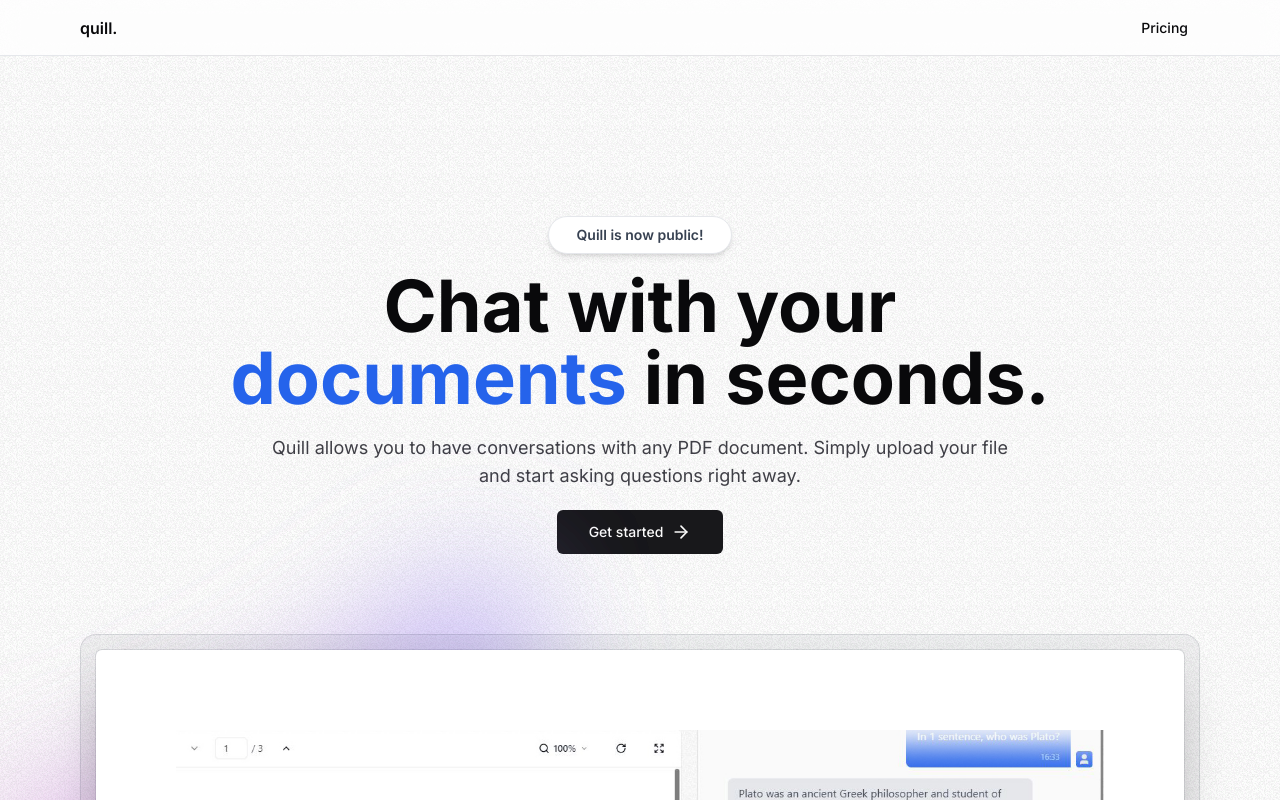
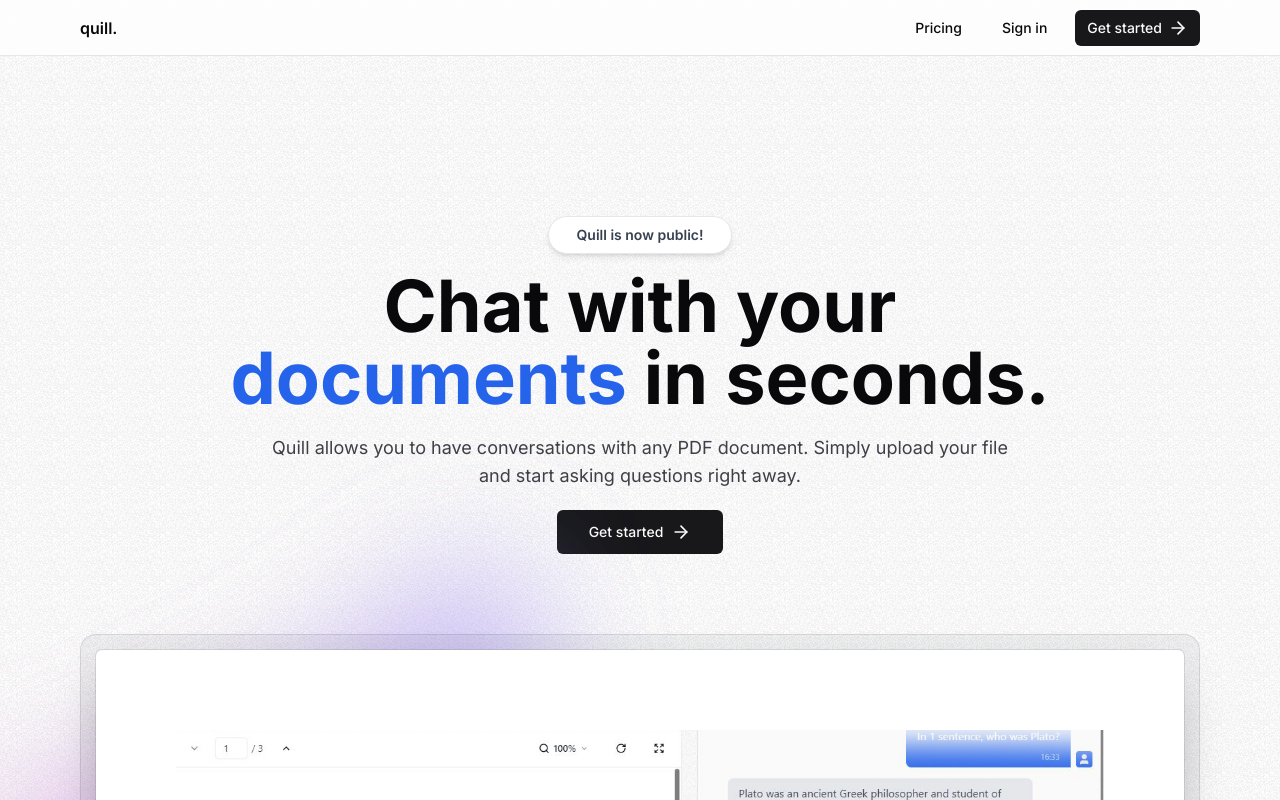
Before and after one commit to alina-vakulenko/pdf-ai-chat, a Next.js app: page / in a window 1280 px wide. Shown: the top 800 px of the page. Built offline with nearby package versions, Linux system fonts and the light colour scheme.

Commit message:
integrated kinde auth provider

```diff
--- a/package.json
+++ b/package.json
@@ -9,12 +9,13 @@
     "lint": "next lint"
   },
   "dependencies": {
+    "@kinde-oss/kinde-auth-nextjs": "^2.0.13",
     "@radix-ui/react-slot": "^1.0.2",
     "@tailwindcss/typography": "^0.5.10",
     "class-variance-authority": "^0.7.0",
     "clsx": "^2.0.0",
     "lucide-react": "^0.299.0",
-    "next": "14.0.4",
+    "next": "13.5.2",
     "react": "^18",
     "react-dom": "^18",
     "tailwind-merge": "^2.1.0",
--- /dev/null
+++ b/src/app/api/auth/[kindeAuth]/route.ts
@@ -0,0 +1,7 @@
+import { handleAuth } from "@kinde-oss/kinde-auth-nextjs/server";
+import { NextRequest } from "next/server";
+
+export async function GET(request: NextRequest, { params }: any): Promise<any> {
+  const endpoint = params.kindeAuth;
+  return handleAuth(request, endpoint);
+}
--- a/src/components/Navbar.tsx
+++ b/src/components/Navbar.tsx
@@ -1,4 +1,6 @@
+import { ArrowRight } from "lucide-react";
 import Link from "next/link";
+import { LoginLink, RegisterLink } from "@kinde-oss/kinde-auth-nextjs/server";
 import MaxWidthWrapper from "./MaxWidthWrapper";
 import { buttonVariants } from "./ui/button";
 
@@ -19,6 +21,14 @@
               >
                 Pricing
               </Link>
+              <LoginLink
+                className={buttonVariants({ variant: "ghost", size: "sm" })}
+              >
+                Sign in
+              </LoginLink>
+              <RegisterLink className={buttonVariants({ size: "sm" })}>
+                Get started <ArrowRight className="ml-1.5 h-5 w-5" />
+              </RegisterLink>
             </>
           </div>
         </div>
```
Also changed, not shown: 2 other files (tests, documents, lock files or other folders).
